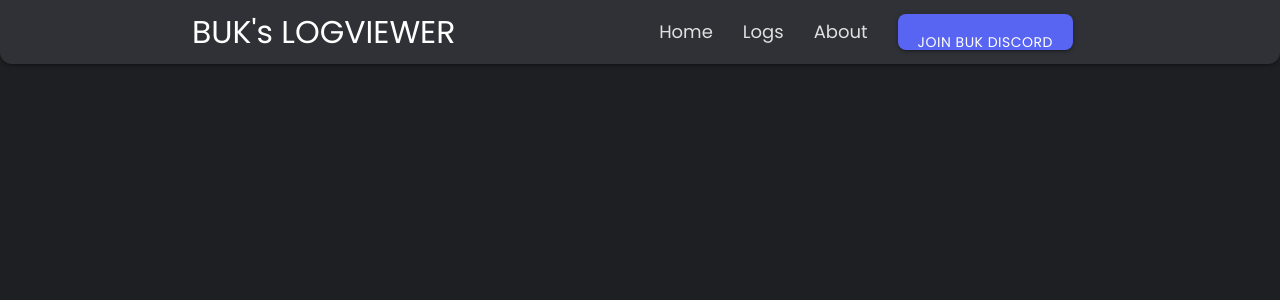
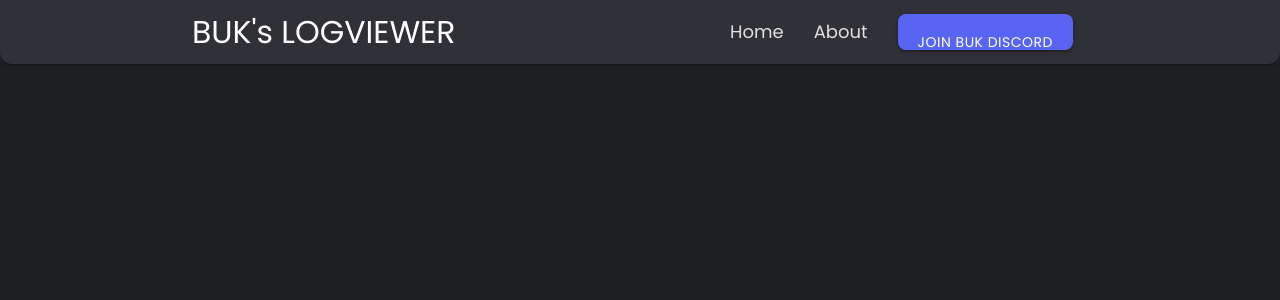
Before and after one commit to stinoooo/BUK-Modmail-Logviewer, a Python web app: template templates/base.html in a window 1280 px wide. Shown: the top 300 px of the page. Run offline with Jinja, Linux system fonts and the light colour scheme; the template is opened without the code that fills it, so the values that code supplies are empty; some libraries are stand-ins or nearby versions.

Commit message:
Update navbar.html

```diff
--- a/templates/navbar.html
+++ b/templates/navbar.html
@@ -9,14 +9,12 @@
             <!-- Navigation Links -->
             <ul class="right hide-on-med-and-down">
                 <li><a href="/">Home</a></li>
-                <li><a href="/logs">Logs</a></li>
                 <li><a href="/about">About</a></li>
                 <li><a href="https://discord.gg/buk" target="_blank" class="btn discord-btn">Join BUK Discord</a></li>
             </ul>
             <!-- Mobile Menu -->
             <ul id="nav-mobile" class="sidenav">
                 <li><a href="/">Home</a></li>
-                <li><a href="/logs">Logs</a></li>
                 <li><a href="/about">About</a></li>
                 <li><a href="https://discord.gg/buk" target="_blank" class="btn discord-btn">Join BUK Discord</a></li>
             </ul>
```
